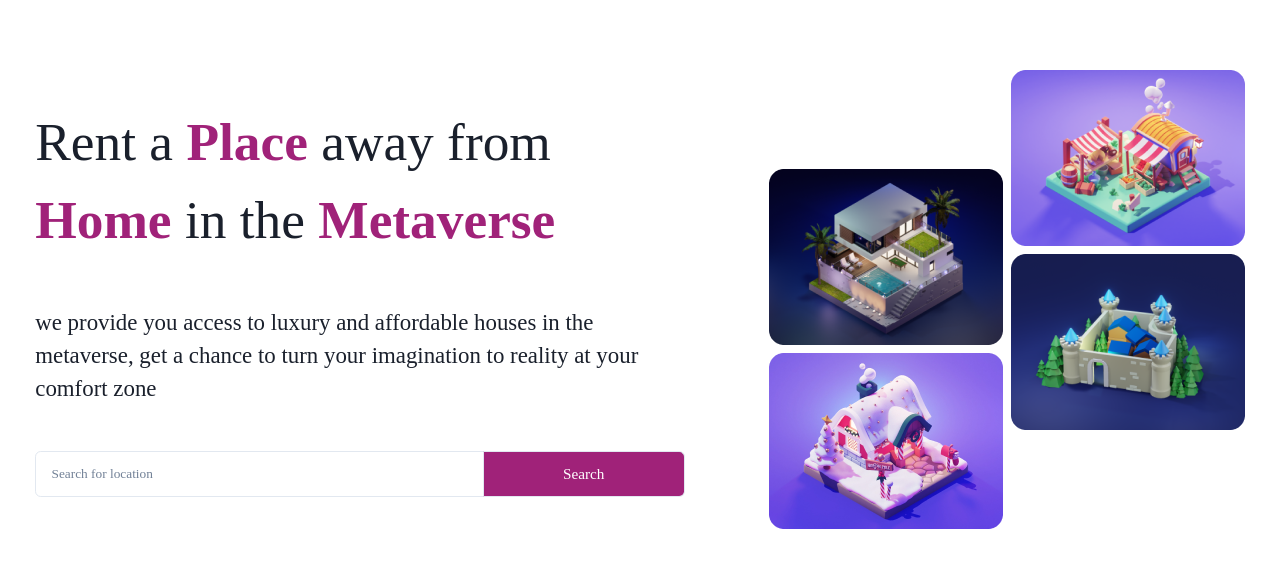
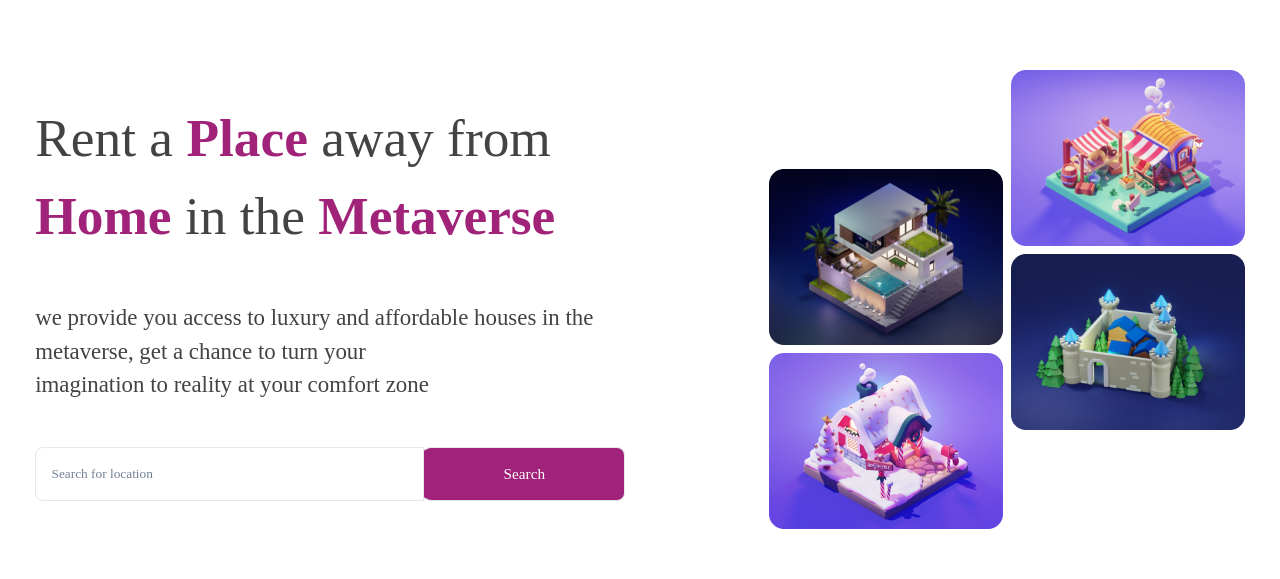
Before and after one commit to techstudioconsults/metabnb-landing-page-, a React (Create React App) app: page / in a window 1280 px wide. Shown: the part 143-722 px from the top of the page. Built offline with nearby package versions, Linux system fonts and the light colour scheme; a web font is replaced by a local one.

Commit message:
feat: homepage media-query

```diff
--- a/src/components/Hero-section/HeroSection.jsx
+++ b/src/components/Hero-section/HeroSection.jsx
@@ -10,6 +10,7 @@ const HeroSection = () => {
       flexDir={{ base: `column-reverse`, lg: `row` }}
       justifyContent={`space-between`}
       my={5}
+      gap={{ base: 10, lg: `initial` }}
     >
       <Flex
         flexDir={`column`}
@@ -25,14 +26,15 @@ const HeroSection = () => {
       >
         <Heading
           className="heading_title"
-          fontSize={`3.5rem`}
+          fontSize={{ base: `4xl`, sm: `3.5rem` }}
           fontWeight={`medium`}
-          lineHeight={`78.4px`}
+          lineHeight={{ base: `35px`, sm: `60px`, md: `78.4px` }}
+          color={`textBlack`}
         >
           Rent a{' '}
           <Text
             as={`span`}
-            fontSize={`3.5rem`}
+            fontSize={{ base: `4xl`, sm: `3.5rem` }}
             fontWeight={`bold`}
             color={`accent`}
           >
@@ -41,7 +43,7 @@ const HeroSection = () => {
           away from{' '}
           <Text
             as={`span`}
-            fontSize={`3.5rem`}
+            fontSize={{ base: `4xl`, sm: `3.5rem` }}
             fontWeight={`bold`}
             color={`accent`}
           >
@@ -50,7 +52,7 @@ const HeroSection = () => {
           in the{' '}
           <Text
             as={`span`}
-            fontSize={`3.5rem`}
+            fontSize={{ base: `4xl`, sm: `3.5rem` }}
             fontWeight={`bold`}
             color={`accent`}
           >
@@ -60,8 +62,8 @@ const HeroSection = () => {
 
         <Text fontSize={`2xl`} my={12} lineHeight={`2.18rem`}>
           we provide you access to luxury and affordable houses in the
-          metaverse, get a chance to turn your imagination to reality at your
-          comfort zone
+          metaverse, get a chance to turn your <br /> imagination to reality at
+          your comfort zone
         </Text>
         <SearchInput />
       </Flex>
--- a/src/components/Hero-section/SearchInput.jsx
+++ b/src/components/Hero-section/SearchInput.jsx
@@ -8,10 +8,17 @@ import React from 'react';
 
 const SearchInput = () => {
   return (
-    <FormControl>
-      <InputGroup size="lg">
-        <Input fontSize={`sm`} placeholder="Search for location" />
+    <FormControl width={{ md: `38.7rem` }}>
+      <InputGroup height={`54px`}>
+        <Input
+          borderRadius={`8px`}
+          fontSize={`sm`}
+          placeholder="Search for location"
+          height={`100%`}
+        />
         <InputRightAddon
+          height={`100%`}
+          borderRadius={`8px`}
           fontSize={`md`}
           px={`5.2rem`}
           as={`button`}
--- a/src/components/card/Card.jsx
+++ b/src/components/card/Card.jsx
@@ -7,13 +7,13 @@ const Card = () => {
     <Box
       p={4}
       border={`1px solid lightgrey`}
-      width={`18.25rem`}
+      width={{ base: `90%`, sm: `18.25rem` }}
       borderRadius={`15px`}
     >
       <Box
         borderRadius={`15px`}
         overflow={`hidden`}
-        width={`16.25rem`}
+        // width={`16.25rem`}
         height={`16.563rem`}
       >
         <Image className="cc-img-fluid" alt={`frame`} src={frame1} />
--- a/src/components/metabnbNFTs/MetabnbNFTs.jsx
+++ b/src/components/metabnbNFTs/MetabnbNFTs.jsx
@@ -10,7 +10,7 @@ const MetabnbNFTs = () => {
       color={`white`}
       alignItems={`center`}
       justifyContent={`end`}
-      gap={{ lg: 32 }}
+      gap={{base: 10, lg: 32 }}
     >
       <Box width={{ lg: `40%` }}>
         <Heading className="heading_title" fontSize={`5xl`}>
--- a/src/pages/home/Home.jsx
+++ b/src/pages/home/Home.jsx
@@ -48,8 +48,9 @@ const Home = () => {
           textAlign={`center`}
           mt={10}
           mb={11}
-          fontSize={`5xl`}
-          className="heading_title"
+          fontSize={{ base: `4xl`, sm: `5xl` }}
+          className="heading_title page_alignment"
+          color={`black`}
         >
           Inspiration for your next adventure
         </Heading>
--- a/src/style/theme.js
+++ b/src/style/theme.js
@@ -2,6 +2,13 @@
 import { extendTheme } from '@chakra-ui/react';
 
 const theme = extendTheme({
+  styles: {
+    global: {
+      body: {
+        color: 'textBlack',
+      },
+    },
+  },
   breakpoints: {
     sm: '30em', //320px
     md: '48em', //768px
@@ -40,6 +47,7 @@ const theme = extendTheme({
   },
   colors: {
     accent: `#A02279`,
+    textBlack: `#434343`,
     black: `#1D1D1E`,
     grey: `#D7D7D7`,
   },
```
